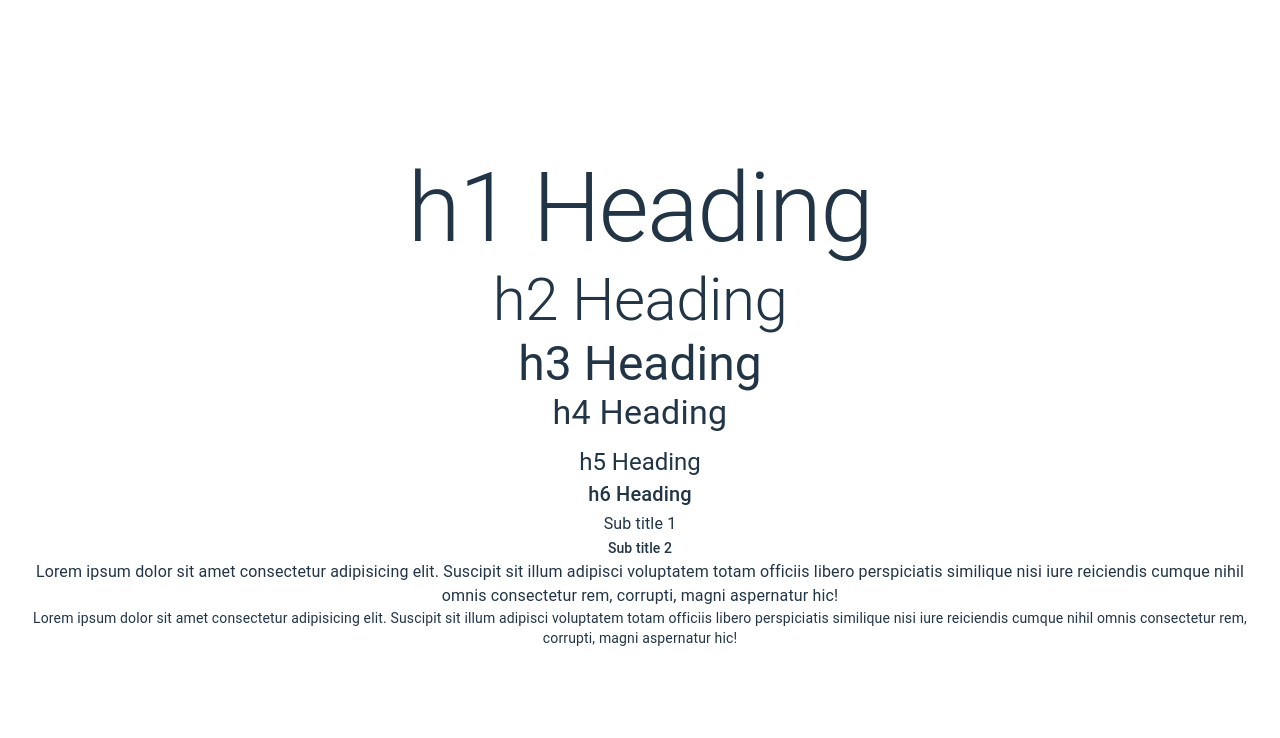
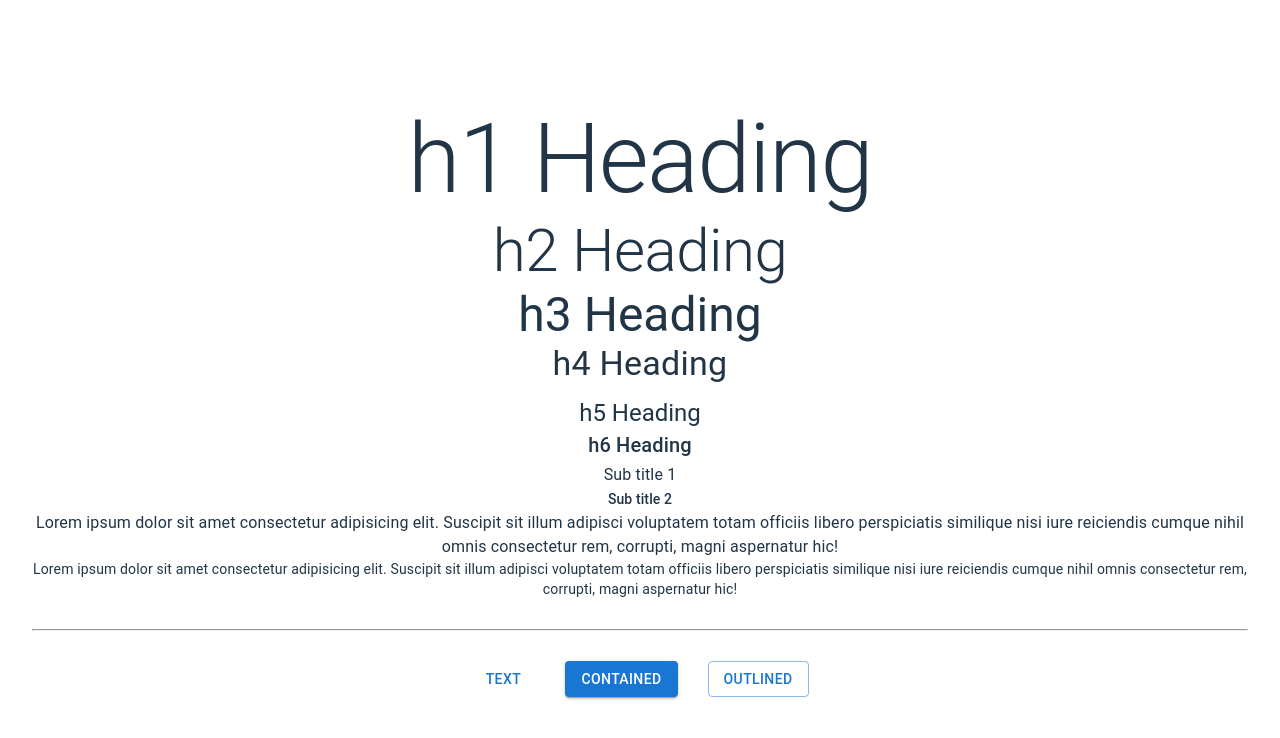
Before and after one commit to ifoysalahmmed/material-demo, a React (Vite) app: page / in a window 1280 px wide. Shown: the top 738 px of the page. Built offline with nearby package versions, Linux system fonts and the light colour scheme.

Commit message:
added MuiButton

```diff
--- a/src/App.jsx
+++ b/src/App.jsx
@@ -1,10 +1,13 @@
 import "./App.css";
+import MuiButton from "./components/MuiButton";
 import MuiTypography from "./components/MuiTypography";
 
 const App = () => {
   return (
     <>
       <MuiTypography />
+      <hr style={{ margin: "30px auto" }} />
+      <MuiButton />
     </>
   );
 };
--- /dev/null
+++ b/src/components/MuiButton.jsx
@@ -0,0 +1,13 @@
+import { Button } from "@mui/material";
+
+const MuiButton = () => {
+  return (
+    <div style={{ display: "flex", gap: "30px", justifyContent: "center" }}>
+      <Button variant="text">Text</Button>
+      <Button variant="contained">Contained</Button>
+      <Button variant="outlined">Outlined</Button>
+    </div>
+  );
+};
+
+export default MuiButton;
```
